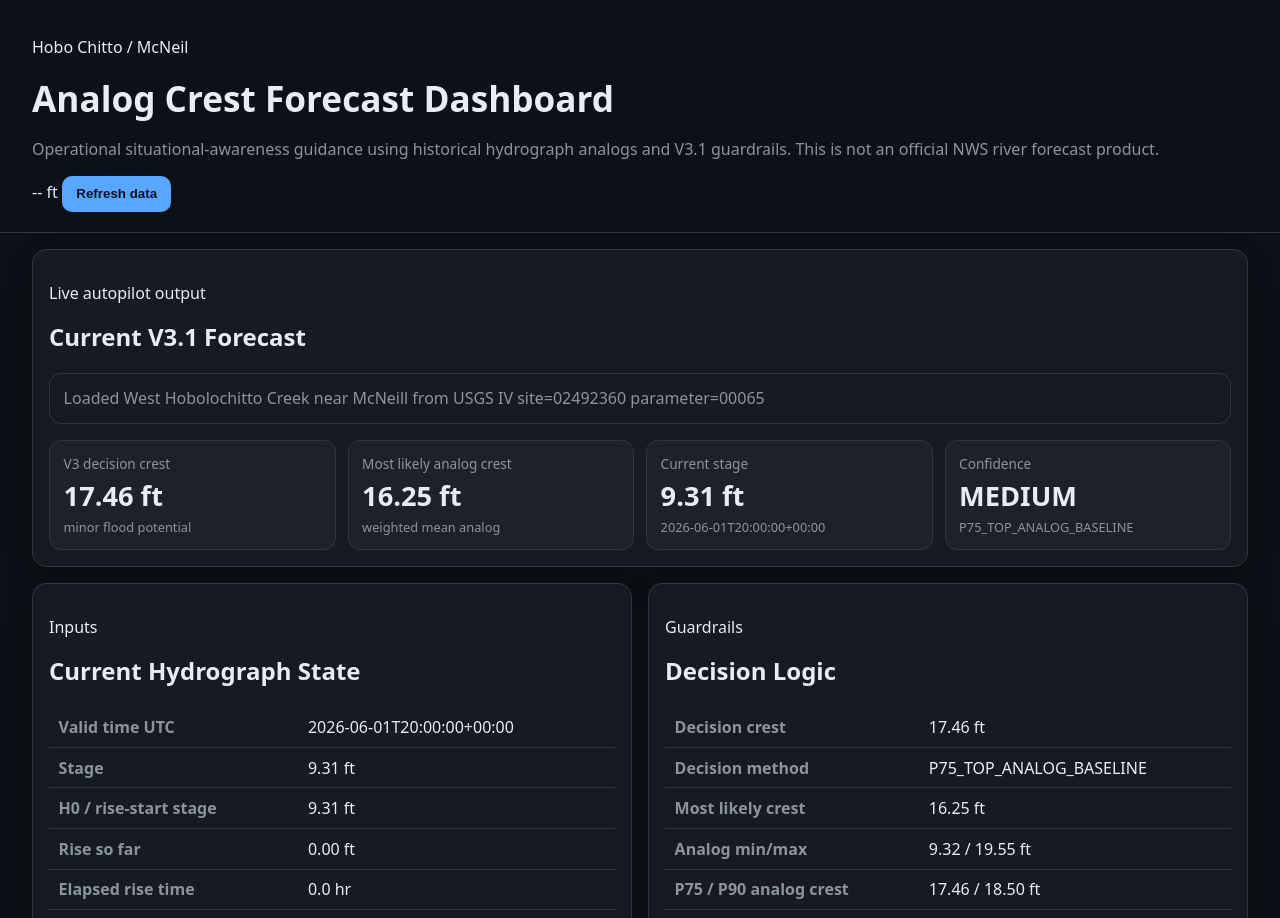
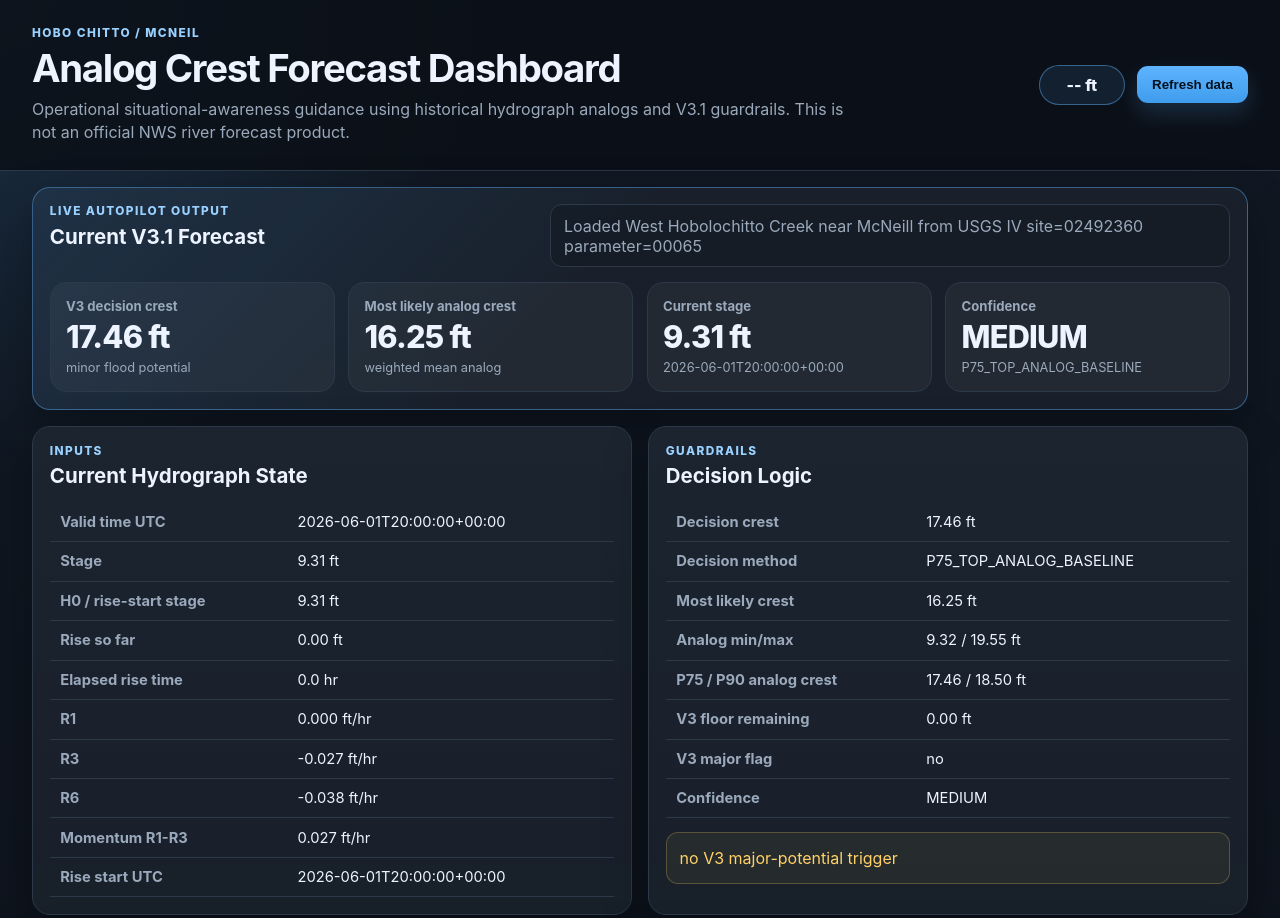
Before and after one commit to mefferso/hobo-mcneil-analog-live-v3, a plain HTML site: page docs/index.html in a window 1280 px wide. Shown: the top 918 px of the page. Drawn offline with Linux system fonts and the light colour scheme.

Commit message:
Polish dashboard CSS

```diff
--- a/docs/style.css
+++ b/docs/style.css
@@ -1,126 +1,101 @@
 :root {
   color-scheme: dark;
-  --bg: #0d1117;
-  --card: #161b22;
-  --text: #e6edf3;
-  --muted: #8b949e;
-  --border: #30363d;
-  --accent: #58a6ff;
-  --warn: #f2cc60;
+  --bg: #0b1017;
+  --bg2: #101823;
+  --card: #141c27;
+  --text: #edf4ff;
+  --muted: #9aa9bb;
+  --border: #2b3948;
+  --accent: #5fb3ff;
+  --accent2: #99d1ff;
+  --warn: #ffd166;
   --bad: #ff7b72;
   --good: #7ee787;
+  --shadow: 0 18px 45px rgba(0, 0, 0, .28);
 }
 
 * { box-sizing: border-box; }
 body {
   margin: 0;
-  font-family: system-ui, -apple-system, BlinkMacSystemFont, "Segoe UI", sans-serif;
-  background: var(--bg);
+  min-height: 100vh;
+  font-family: Inter, ui-sans-serif, system-ui, -apple-system, BlinkMacSystemFont, "Segoe UI", sans-serif;
+  background: radial-gradient(circle at top left, rgba(95, 179, 255, .16), transparent 30rem), linear-gradient(180deg, var(--bg2), var(--bg));
   color: var(--text);
 }
-header {
+.siteHeader { border-bottom: 1px solid var(--border); background: rgba(11, 16, 23, .86); }
+.headerContent {
+  max-width: 1500px;
+  margin: 0 auto;
   display: flex;
   justify-content: space-between;
   align-items: center;
-  gap: 1rem;
-  padding: 1.25rem clamp(1rem, 3vw, 2rem);
-  border-bottom: 1px solid var(--border);
+  gap: 1.5rem;
+  padding: 1.6rem clamp(1rem, 3vw, 2rem);
 }
-h1 { margin: 0; font-size: clamp(1.4rem, 3vw, 2.2rem); }
-h2 { margin-top: 0; }
-.subtitle, .small, footer { color: var(--muted); }
+.headerActions { display: flex; align-items: center; gap: .75rem; flex-wrap: wrap; justify-content: flex-end; }
+h1, h2, h3, p { margin-top: 0; }
+h1 { margin-bottom: .4rem; font-size: clamp(1.65rem, 3vw, 2.65rem); letter-spacing: -.035em; }
+h2 { margin-bottom: 0; font-size: clamp(1.05rem, 1.6vw, 1.35rem); }
+h3 { margin: 1.1rem 0 .65rem; font-size: 1rem; }
+.subtitle, .small, footer, .muted { color: var(--muted); }
+.subtitle { max-width: 820px; line-height: 1.45; margin-bottom: 0; }
+.small { line-height: 1.55; }
+.eyebrow { color: var(--accent2); font-size: .74rem; font-weight: 800; letter-spacing: .12em; text-transform: uppercase; margin-bottom: .35rem; }
 main {
+  max-width: 1500px;
+  margin: 0 auto;
   display: grid;
   grid-template-columns: repeat(2, minmax(0, 1fr));
   gap: 1rem;
   padding: 1rem clamp(1rem, 3vw, 2rem) 2rem;
 }
 .card {
-  background: var(--card);
+  background: linear-gradient(180deg, rgba(255,255,255,.035), rgba(255,255,255,.015)), var(--card);
   border: 1px solid var(--border);
-  border-radius: 14px;
-  padding: 1rem;
-  box-shadow: 0 12px 30px rgba(0,0,0,.18);
+  border-radius: 18px;
+  padding: 1.05rem;
+  box-shadow: var(--shadow);
 }
+.heroCard { border-color: rgba(95, 179, 255, .42); background: linear-gradient(135deg, rgba(95,179,255,.14), rgba(255,255,255,.02) 45%), var(--card); }
+.manualCard { background: linear-gradient(180deg, rgba(126,231,135,.045), rgba(255,255,255,.015)), var(--card); }
 .full { grid-column: 1 / -1; }
-.grid {
-  display: grid;
-  grid-template-columns: repeat(4, minmax(0, 1fr));
-  gap: .75rem;
-}
-.metric {
-  border: 1px solid var(--border);
-  border-radius: 12px;
-  padding: .85rem;
-  background: rgba(255,255,255,.03);
-}
-.metric .label { color: var(--muted); font-size: .85rem; }
-.metric .value { font-size: 1.7rem; font-weight: 750; margin-top: .2rem; }
-.metric .sub { color: var(--muted); font-size: .8rem; margin-top: .25rem; }
-.notice {
-  padding: .85rem;
-  border: 1px solid var(--border);
-  border-radius: 12px;
-  color: var(--muted);
-}
+.sectionTitle { display: flex; justify-content: space-between; align-items: flex-start; gap: 1rem; margin-bottom: .9rem; }
+.grid { display: grid; grid-template-columns: repeat(4, minmax(0, 1fr)); gap: .85rem; }
+.metric { border: 1px solid var(--border); border-radius: 16px; padding: .95rem; background: rgba(255,255,255,.04); min-height: 105px; }
+.metric.primaryMetric { border-color: rgba(95,179,255,.48); background: rgba(95,179,255,.09); }
+.metric .label { color: var(--muted); font-size: .82rem; font-weight: 650; }
+.metric .value { font-size: clamp(1.35rem, 2.4vw, 2rem); font-weight: 850; margin-top: .25rem; letter-spacing: -.025em; }
+.metric .sub { color: var(--muted); font-size: .8rem; margin-top: .25rem; line-height: 1.35; }
+.badge { display: inline-flex; align-items: center; justify-content: center; min-width: 86px; padding: .55rem .75rem; border: 1px solid rgba(95,179,255,.45); border-radius: 999px; background: rgba(95,179,255,.10); color: var(--text); font-weight: 850; }
+.badge.major { border-color: rgba(255,123,114,.55); background: rgba(255,123,114,.12); }
+.badge.moderate { border-color: rgba(255,209,102,.55); background: rgba(255,209,102,.12); }
+.badge.minor { border-color: rgba(121,192,255,.55); background: rgba(121,192,255,.12); }
+.notice { margin: 0; padding: .65rem .8rem; border: 1px solid var(--border); border-radius: 12px; color: var(--muted); background: rgba(0,0,0,.14); max-width: 680px; }
+.notice.bad { color: var(--bad); border-color: rgba(255,123,114,.45); }
 .hidden { display: none; }
-table { width: 100%; border-collapse: collapse; }
-th, td {
-  padding: .55rem .6rem;
-  border-bottom: 1px solid var(--border);
-  text-align: left;
-  vertical-align: top;
-}
-th { color: var(--muted); font-weight: 650; }
-.tableWrap { overflow-x: auto; }
-.reason {
-  color: var(--warn);
-  line-height: 1.45;
-}
-button {
-  background: var(--accent);
-  color: #06111f;
-  border: 0;
-  border-radius: 10px;
-  padding: .65rem .9rem;
-  font-weight: 750;
-  cursor: pointer;
-}
-button:hover { filter: brightness(1.08); }
-.manualGrid {
-  display: grid;
-  grid-template-columns: repeat(6, minmax(0, 1fr));
-  gap: .75rem;
-  margin-top: .75rem;
-}
-label { color: var(--muted); font-size: .85rem; }
-input {
-  width: 100%;
-  margin-top: .25rem;
-  padding: .55rem;
-  border-radius: 9px;
-  border: 1px solid var(--border);
-  background: #0d1117;
-  color: var(--text);
-}
-.buttonRow { display: flex; gap: .75rem; margin-top: .9rem; }
-.manualOutput {
-  margin-top: 1rem;
-  border-top: 1px solid var(--border);
-  padding-top: 1rem;
-}
-footer { padding: 0 clamp(1rem, 3vw, 2rem) 2rem; font-size: .9rem; }
+table { width: 100%; border-collapse: collapse; font-size: .92rem; }
+th, td { padding: .64rem .65rem; border-bottom: 1px solid var(--border); text-align: left; vertical-align: top; }
+th { color: var(--muted); font-weight: 750; white-space: nowrap; }
+tbody tr:hover { background: rgba(255,255,255,.025); }
+.tableWrap { overflow-x: auto; border: 1px solid var(--border); border-radius: 14px; }
+.tableWrap table th:first-child, .tableWrap table td:first-child { padding-left: .9rem; }
+.compactTable table { font-size: .86rem; }
+.compactTable th, .compactTable td { padding: .5rem .6rem; }
+.reason { color: var(--warn); line-height: 1.5; margin: .85rem 0 0; padding: .8rem; border: 1px solid rgba(255,209,102,.24); border-radius: 12px; background: rgba(255,209,102,.06); }
+button { background: linear-gradient(180deg, var(--accent), #3f9dec); color: #06111f; border: 0; border-radius: 11px; padding: .68rem .95rem; font-weight: 850; cursor: pointer; box-shadow: 0 10px 22px rgba(95,179,255,.18); }
+button:hover { filter: brightness(1.08); transform: translateY(-1px); }
+button:active { transform: translateY(0); }
+.secondaryButton { background: rgba(255,255,255,.08); color: var(--text); border: 1px solid #3a4c60; box-shadow: none; }
+.manualGrid { display: grid; grid-template-columns: repeat(6, minmax(0, 1fr)); gap: .8rem; margin-top: .85rem; }
+label { color: var(--muted); font-size: .82rem; font-weight: 700; }
+input { width: 100%; margin-top: .35rem; padding: .62rem .65rem; border-radius: 10px; border: 1px solid var(--border); background: rgba(8, 12, 18, .78); color: var(--text); outline: none; }
+input:focus { border-color: var(--accent); box-shadow: 0 0 0 3px rgba(95,179,255,.12); }
+.buttonRow { display: flex; gap: .75rem; margin-top: .95rem; flex-wrap: wrap; }
+.manualOutput { margin-top: 1.05rem; border-top: 1px solid var(--border); padding-top: 1rem; }
+footer { max-width: 1500px; margin: 0 auto; padding: 0 clamp(1rem, 3vw, 2rem) 2rem; font-size: .9rem; }
 .bad { color: var(--bad); }
 .warn { color: var(--warn); }
 .good { color: var(--good); }
-
-@media (max-width: 950px) {
-  main { grid-template-columns: 1fr; }
-  .grid { grid-template-columns: repeat(2, minmax(0, 1fr)); }
-  .manualGrid { grid-template-columns: repeat(2, minmax(0, 1fr)); }
-}
-@media (max-width: 520px) {
-  header { align-items: flex-start; flex-direction: column; }
-  .grid { grid-template-columns: 1fr; }
-  .manualGrid { grid-template-columns: 1fr; }
-}
+@media (max-width: 1100px) { .grid { grid-template-columns: repeat(2, minmax(0, 1fr)); } .manualGrid { grid-template-columns: repeat(3, minmax(0, 1fr)); } }
+@media (max-width: 850px) { main { grid-template-columns: 1fr; } .headerContent, .sectionTitle { flex-direction: column; } .headerActions { justify-content: flex-start; } }
+@media (max-width: 560px) { .grid, .manualGrid { grid-template-columns: 1fr; } .card { border-radius: 14px; } }
```
